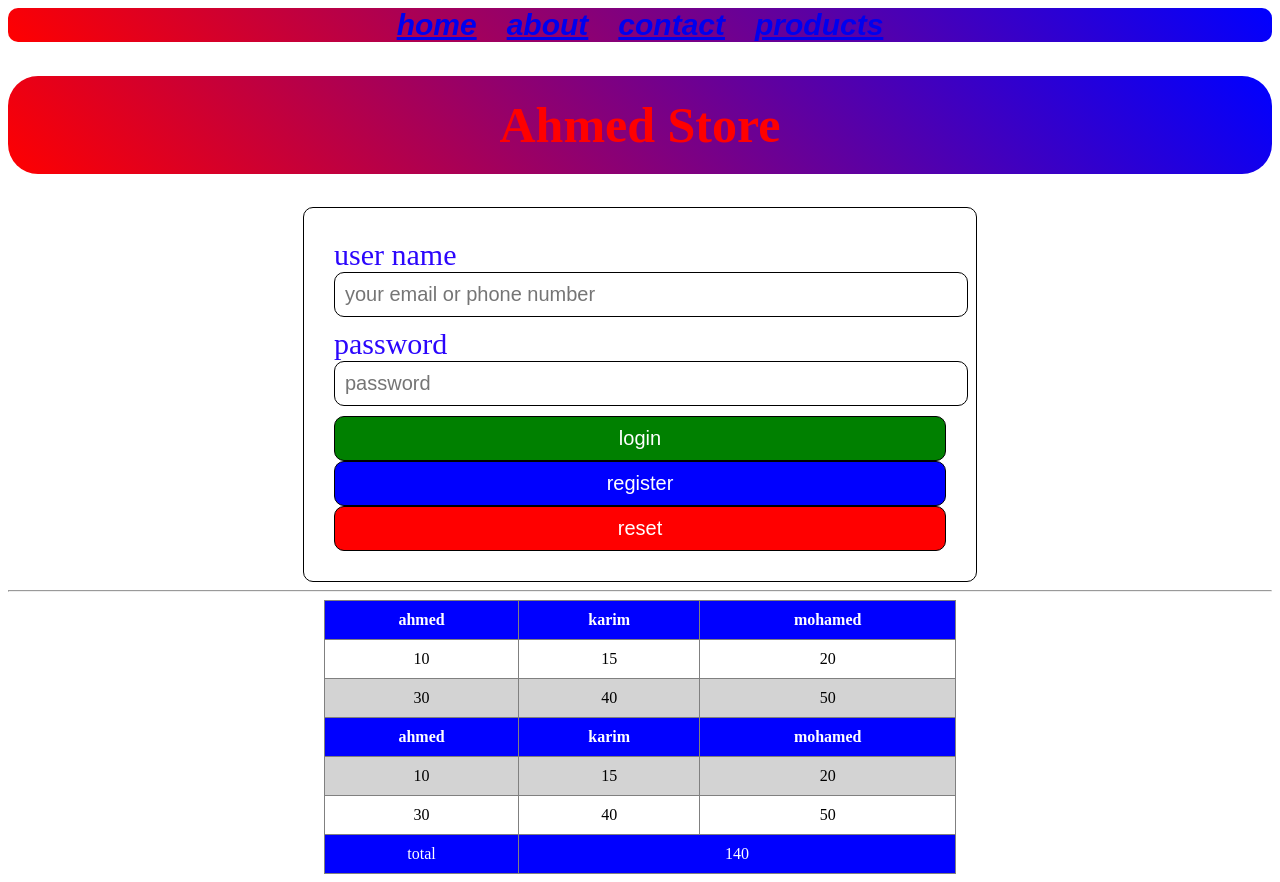
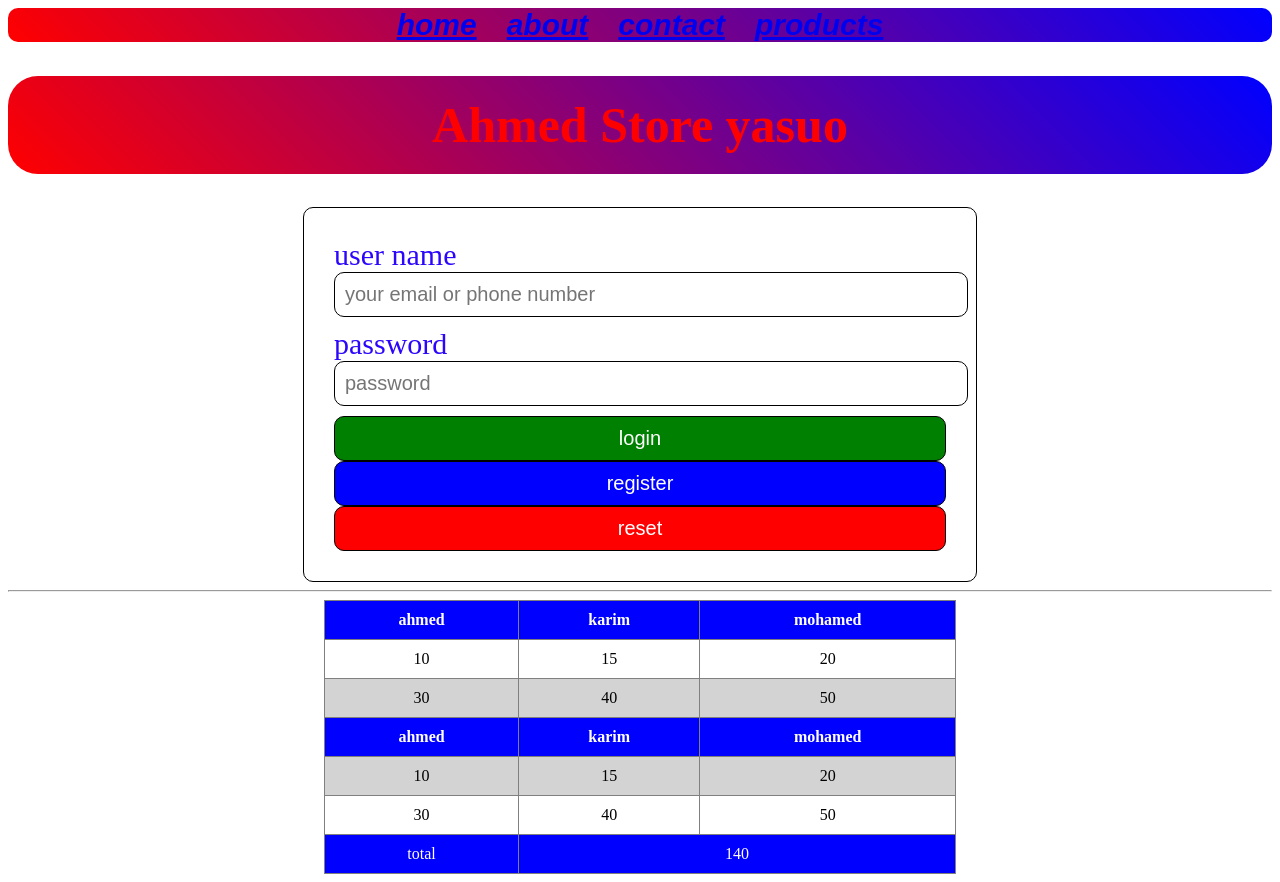
Before and after one commit to AhmedKarim281/test, a plain HTML site: page index.html in a window 1280 px wide. Drawn offline with Linux system fonts and the light colour scheme.

Commit message:
update store name in index.html

```diff
--- a/index.html
+++ b/index.html
@@ -16,7 +16,7 @@
         <li><a href="#">products</a></li>
 
     </ul>
-    <h1>Ahmed Store</h1>
+    <h1>Ahmed Store yasuo</h1>
 
     <form method="post">
       <div><label for="user">user name</label>
```
